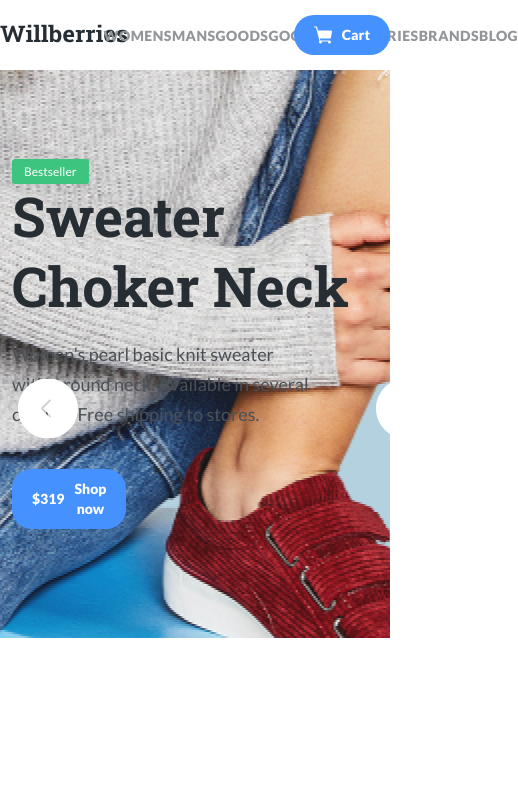
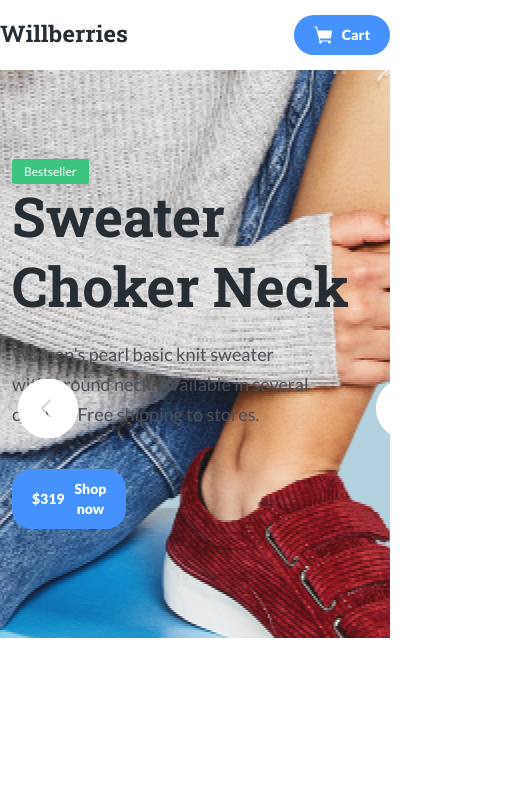
Before and after one commit to Hi-Timofey/Glo-A-Willberries, a plain HTML site: page index.html in a window 390 px wide. Shown: the top 795 px of the page, 518 px wide, since content can reach past the window. Drawn offline with nearby package versions, Linux system fonts and the light colour scheme.

Commit message:
Some fixes of nav bar

```diff
--- a/css/style.css
+++ b/css/style.css
@@ -24,6 +24,8 @@ body {
     font-style: normal;
     font-weight: 900;
     font-size: 14px;
+    padding-right: 10px;
+    padding-left: 10px;
     line-height: 20px;
 }
 
--- a/index.html
+++ b/index.html
@@ -17,12 +17,12 @@
 
     <header class="container header">
         <div class="row justify-content-between align-items-center">
-            <div class="col-2">
+            <div class="col-lg-2 col-6">
                 <a href="/" class='logo-link'>
                     <img width='128' src="img/logo.svg" alt="logo: Willberries" class="logo-image">
                 </a>
             </div>
-            <div class="col-6">
+            <div class="col-lg-6 d-none d-lg-block">
                 <ul class="navigation d-flex justify-content-around">
                     <li class="navigation-item">
                         <a href="#" class="navigation-link">Womens</a>
@@ -47,7 +47,7 @@
                     </li>
                 </ul>
             </div>
-            <div class="col-2 d-flex justify-content-end">
+            <div class="col-lg-2 col-6 d-flex justify-content-end">
                 <button class="button">
                     <img src="img/cart.svg" alt="icon: cart"class="button-icon">
                     <span class="button-text">Cart</span>
```
